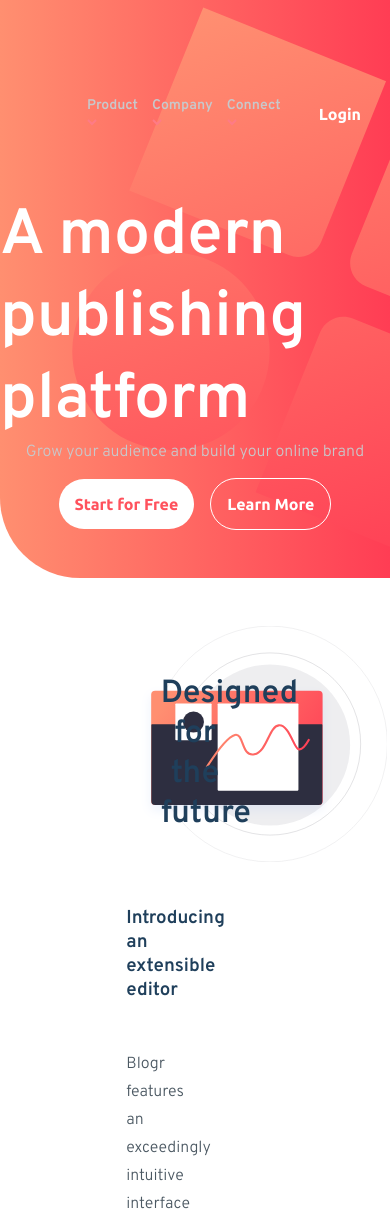
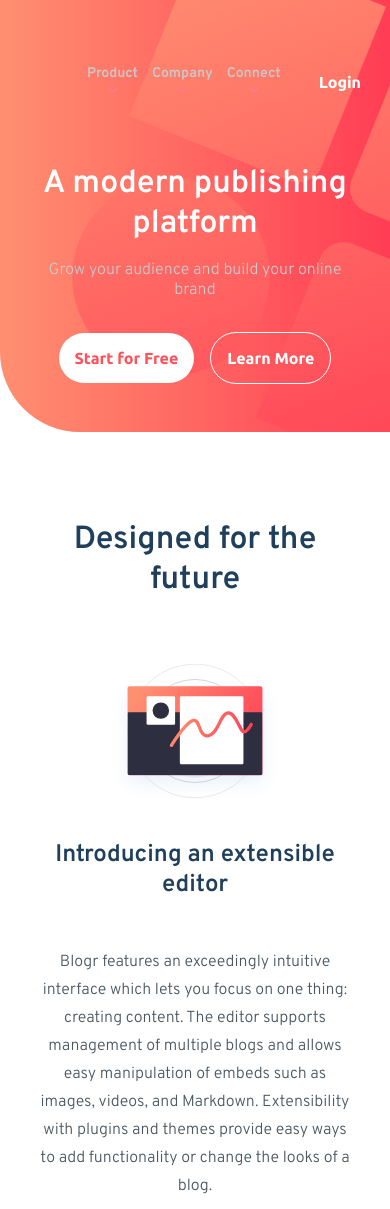
Before and after one commit to mwinser/blogr-landingpage-challenge, a plain HTML site: page index.html in a window 390 px wide. Shown: the top 1209 px of the page. Drawn offline with Linux system fonts and the light colour scheme.

Commit message:
tablet styling

```diff
--- a/index.html
+++ b/index.html
@@ -92,9 +92,9 @@
   <main>
 
     <section>
-        <img src="/images/illustration-editor-desktop.svg" alt="editor"/>
+
         <h1>Designed for the future</h1>
-
+        <img class="first-img" src="/images/illustration-editor-desktop.svg" alt="editor"/>
         <h3>Introducing an extensible editor</h3>
         <p>Blogr features an exceedingly intuitive interface which lets you focus on one thing: creating content.
         The editor supports management of multiple blogs and allows easy manipulation of embeds such as images,
@@ -107,7 +107,7 @@
 
     </section>
     <section class="blue-section">
-      <img src="/images/illustration-phones.svg" alt="phones"/>
+      <img  class="second-img" src="/images/illustration-phones.svg" alt="phones"/>
       <h1>State of the Art Infrastructure</h1>
       <p>With reliability and speed in mind, worldwide data centers provide the backbone for ultra-fast connectivity.
       This ensures your site will load instantly, no matter where your readers are, keeping your site competitive.</p>
--- a/index.js
+++ b/index.js
@@ -8,3 +8,19 @@ Array.from(menus).map((menu,index)=>{
         dropdowns[index].classList.add("hide")
     })
 })
+
+let firstImg = document.querySelector(".first-img")
+let thirdImg = document.querySelector(".third-img")
+mobileGraphics()
+window.addEventListener("resize", mobileGraphics)
+
+
+function mobileGraphics() {
+    if (document.documentElement.clientWidth<=895) {
+        firstImg.src = "/images/illustration-editor-mobile.svg"
+        thirdImg.src = "/images/illustration-laptop-mobile.svg"
+    }else {
+        firstImg.src = "/images/illustration-editor-desktop.svg"
+        thirdImg.src = "/images/illustration-laptop-desktop.svg"
+    }
+}
--- a/index.scss
+++ b/index.scss
@@ -220,7 +220,7 @@ footer {
         }
     }
 }
-@media (max-width: 375px) {
+@media (max-width: 895px) {
     header {
         padding: 0 2.5em 2em 2.5em;
         text-align: center;
@@ -234,6 +234,7 @@ footer {
         }
     }
     main {
+        margin: 0;
         section, .blue-section {
             padding: 2.5em;
             text-align: center;
@@ -242,7 +243,30 @@ footer {
                 width: unset;
                 text-align: center;
             }
+            h3 {
+                font-size: 1.5em;
+            }
+            img {
+                position: unset;
+                transform: unset;
+                padding: 1em;
+            }
+            .second-img {
+                transform: translateY(-45%);
+                position: absolute;
+                right: unset;
+            }
+            .third-img {
+                transform: unset;
+            }
 
+        }
+        section:first-child {
+            align-items: center;
+            padding-bottom: 6em;
+        }
+        .blue-section {
+            padding-top: 7em;
         }
     }
 }
```
Also changed, not shown: index.css, 1 other file.
